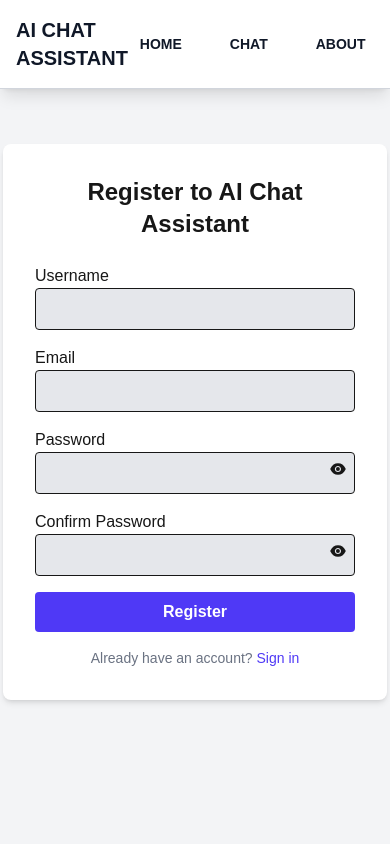
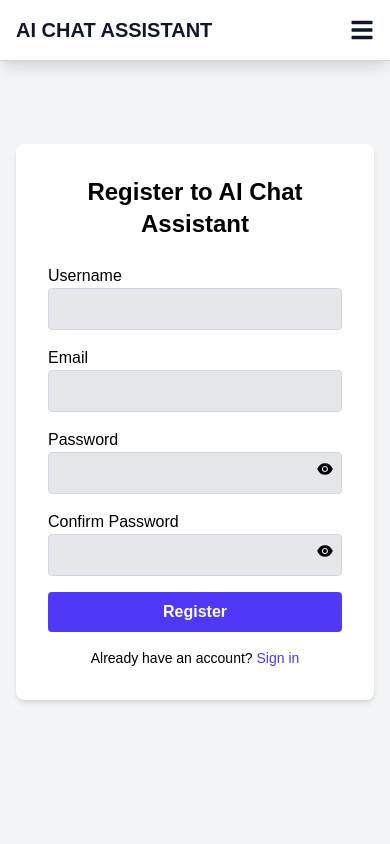
Before and after one commit to Emmanuel10701/Technical_assessment, a Next.js app in the folder frontend_chat/: page /register in a window 390 px wide. Shown: the top 844 px of the page. Built offline with nearby package versions, Linux system fonts and the light colour scheme.

Commit message:
Ignore test.http file

```diff
--- a/frontend_chat/app/components/navbar.jsx
+++ b/frontend_chat/app/components/navbar.jsx
@@ -1,29 +1,75 @@
 "use client";
+import { useState } from "react";
 import Link from "next/link";
 import { usePathname } from "next/navigation";
-import { FaMoon, FaSun } from "react-icons/fa";
+import { FaMoon, FaSun, FaBars, FaTimes } from "react-icons/fa";
 import { useTheme } from "../context/themeContext";
 
 const NavBar = () => {
   const pathname = usePathname();
   const { theme, toggleTheme } = useTheme();
+  const [isOpen, setIsOpen] = useState(false);
 
   return (
     <nav
       className={`w-full p-4 shadow-lg border-b fixed top-0 left-0 right-0 z-50 transition-all duration-300
       ${theme === "dark" ? "bg-gray-900 text-white border-gray-700" : "bg-white text-gray-900 border-gray-300"}`}
     >
-      <div className="container mx-auto">
-        <div className="flex items-center justify-between">
-          <h1 className="text-xl">
-            <Link href="/">
-              <span className="font-bold uppercase">AI Chat Assistant</span>
-            </Link>
+      <div className="container mx-auto flex justify-between items-center">
+        {/* Title */}
+        <h1 className="text-xl font-bold uppercase cursor-pointer">
+          <Link href="/">AI Chat Assistant</Link>
         </h1>
-          <div className="flex items-center space-x-6">
+
+        {/* Desktop Navigation */}
+        <div className="hidden md:flex items-center space-x-6">
+          <NavLinks pathname={pathname} />
+          {/* Theme Toggle Button */}
+          <button
+            onClick={toggleTheme}
+            className="cursor-pointer transition duration-200"
+            aria-label="Toggle Theme"
+          >
+            {theme === "dark" ? <FaSun size={20} /> : <FaMoon size={20} />}
+          </button>
+        </div>
+
+        {/* Mobile Menu Button */}
+        <button
+          className="md:hidden cursor-pointer"
+          onClick={() => setIsOpen(!isOpen)}
+        >
+          {isOpen ? <FaTimes size={24} /> : <FaBars size={24} />}
+        </button>
+      </div>
+
+      {/* Mobile Menu */}
+      {isOpen && (
+        <div
+          className={`md:hidden flex flex-col items-center gap-4 py-4 transition-all duration-300
+          ${theme === "dark" ? "bg-gray-800 text-white" : "bg-gray-100 text-gray-900"}`}
+        >
+          <NavLinks pathname={pathname} />
+          {/* Theme Toggle Button */}
+          <button
+            onClick={toggleTheme}
+            className="cursor-pointer transition duration-200"
+            aria-label="Toggle Theme"
+          >
+            {theme === "dark" ? <FaSun size={20} /> : <FaMoon size={20} />}
+          </button>
+        </div>
+      )}
+    </nav>
+  );
+};
+
+// Navigation Links Component
+const NavLinks = ({ pathname }) => (
+  <>
     <Link href="/">
       <span
-                className={`hover:text-blue-400 text-sm font-bold px-3 transition duration-200 uppercase ${
+        className={`hover:text-blue-400 text-sm font-bold px-3 transition duration-200 uppercase cursor-pointer ${
           pathname === "/" ? "text-blue-400" : ""
         }`}
       >
@@ -32,7 +78,7 @@ const NavBar = () => {
     </Link>
     <Link href="/dashboard">
       <span
-                className={`hover:text-blue-400 text-sm font-bold px-3 transition duration-200 uppercase ${
+        className={`hover:text-blue-400 text-sm font-bold px-3 transition duration-200 uppercase cursor-pointer ${
           pathname === "/chat" ? "text-blue-400" : ""
         }`}
       >
@@ -41,25 +87,14 @@ const NavBar = () => {
     </Link>
     <Link href="/about">
       <span
-                className={`hover:text-blue-400 text-sm font-bold px-3 transition duration-200 uppercase ${
+        className={`hover:text-blue-400 text-sm font-bold px-3 transition duration-200 uppercase cursor-pointer ${
           pathname === "/about" ? "text-blue-400" : ""
         }`}
       >
         About
       </span>
     </Link>
-            <button
-              onClick={toggleTheme}
-              className="transition duration-200"
-              aria-label="Toggle Theme"
-            >
-              {theme === "dark" ? <FaSun size={20} /> : <FaMoon size={20} />}
-            </button>
-          </div>
-        </div>
-      </div>
-    </nav>
+  </>
 );
-};
 
 export default NavBar;
--- a/frontend_chat/app/dashboard/page.jsx
+++ b/frontend_chat/app/dashboard/page.jsx
@@ -1,22 +1,23 @@
 "use client";
 import { useEffect, useState } from "react";
-import { useRouter } from "next/router";
+import { useRouter } from "next/navigation";
 import { FaUserCircle, FaSignOutAlt, FaComments, FaRobot, FaCogs } from "react-icons/fa";
+import NavBar from "../components/NavBar"; // Ensure the correct import path
+import { useTheme } from "../context/themeContext";
 
 export default function Dashboard() {
   const [user, setUser] = useState(null);
   const [loading, setLoading] = useState(true);
-  const [credentials, setCredentials] = useState({ username: "", password: "" });
   const router = useRouter();
+  const { theme } = useTheme(); // Use dynamic theme
 
-  // Check authentication
   useEffect(() => {
     const token = localStorage.getItem("access_token");
-    if (token) {
+    if (!token) {
+      router.push("/login"); // Redirect to official login page
+      return;
+    }
     fetchUserProfile(token);
-    } else {
-      setLoading(false);
-    }
   }, []);
 
   async function fetchUserProfile(token) {
@@ -27,7 +28,7 @@ export default function Dashboard() {
 
       if (!response.ok) {
         localStorage.removeItem("access_token");
-        setLoading(false);
+        router.push("/login"); // Redirect if authentication fails
         return;
       }
 
@@ -35,64 +36,24 @@ export default function Dashboard() {
       setUser(data);
     } catch (error) {
       console.error("Error fetching user:", error);
+      router.push("/login");
     }
     setLoading(false);
-  }
-
-  async function loginUser(e) {
-    e.preventDefault();
-    try {
-      const response = await fetch("http://localhost:8000/api/token/", {
-        method: "POST",
-        headers: { "Content-Type": "application/json" },
-        body: JSON.stringify(credentials),
-      });
-
-      if (!response.ok) throw new Error("Login failed");
-
-      const data = await response.json();
-      localStorage.setItem("access_token", data.access);
-      fetchUserProfile(data.access);
-    } catch (error) {
-      alert("Invalid credentials");
-    }
   }
 
   function logout() {
     localStorage.removeItem("access_token");
     setUser(null);
+    router.push("/login");
   }
 
   if (loading) return <div className="flex items-center justify-center h-screen text-white text-2xl">Loading...</div>;
 
-  if (!user) {
   return (
-      <div className="min-h-screen flex items-center justify-center bg-gray-900 text-white">
-        <form onSubmit={loginUser} className="bg-gray-800 p-6 rounded-lg shadow-md w-96">
-          <h2 className="text-2xl font-bold mb-4">Login</h2>
-          <input
-            type="text"
-            placeholder="Username"
-            className="w-full p-2 mb-3 rounded bg-gray-700 text-white"
-            onChange={(e) => setCredentials({ ...credentials, username: e.target.value })}
-            required
-          />
-          <input
-            type="password"
-            placeholder="Password"
-            className="w-full p-2 mb-3 rounded bg-gray-700 text-white"
-            onChange={(e) => setCredentials({ ...credentials, password: e.target.value })}
-            required
-          />
-          <button type="submit" className="w-full bg-blue-500 hover:bg-blue-600 p-2 rounded">Login</button>
-        </form>
-      </div>
-    );
-  }
-
-  return (
-    <div className="min-h-screen bg-gray-900 text-white flex flex-col items-center p-6">
-      <header className="w-full flex justify-between items-center p-4 bg-gray-800 shadow-md">
+    <div className={`${theme === "dark" ? "bg-gray-900 text-white" : "bg-white text-gray-900"} min-h-screen`}>
+      <NavBar />
+      <div className="flex flex-col items-center p-6 pt-20">
+        <header className="w-full max-w-4xl flex justify-between items-center p-4 shadow-md rounded-lg">
           <div className="flex items-center space-x-4">
             <FaUserCircle className="text-3xl" />
             <h1 className="text-2xl font-bold">AI Chat Dashboard</h1>
@@ -104,12 +65,12 @@ export default function Dashboard() {
         </header>
 
         <div className="w-full max-w-4xl mt-6">
-        <h2 className="text-xl font-semibold">Welcome, {user.username}!</h2>
+          <h2 className="text-xl font-semibold">Welcome, {user?.username}!</h2>
           <p className="text-gray-400">Chat with our AI assistant and explore intelligent conversations.</p>
         </div>
 
         <div className="grid grid-cols-1 md:grid-cols-2 gap-6 mt-8 w-full max-w-4xl">
-        <div className="bg-gray-800 p-6 rounded-lg shadow-md flex items-center space-x-4">
+          <div className={`p-6 rounded-lg shadow-md flex items-center space-x-4 ${theme === "dark" ? "bg-gray-800" : "bg-gray-200"}`}>
             <FaComments className="text-4xl text-blue-400" />
             <div>
               <h3 className="text-lg font-bold">AI Conversations</h3>
@@ -117,7 +78,7 @@ export default function Dashboard() {
             </div>
           </div>
 
-        <div className="bg-gray-800 p-6 rounded-lg shadow-md flex items-center space-x-4">
+          <div className={`p-6 rounded-lg shadow-md flex items-center space-x-4 ${theme === "dark" ? "bg-gray-800" : "bg-gray-200"}`}>
             <FaRobot className="text-4xl text-green-400" />
             <div>
               <h3 className="text-lg font-bold">AI Features</h3>
@@ -125,7 +86,7 @@ export default function Dashboard() {
             </div>
           </div>
 
-        <div className="bg-gray-800 p-6 rounded-lg shadow-md flex items-center space-x-4">
+          <div className={`p-6 rounded-lg shadow-md flex items-center space-x-4 ${theme === "dark" ? "bg-gray-800" : "bg-gray-200"}`}>
             <FaCogs className="text-4xl text-yellow-400" />
             <div>
               <h3 className="text-lg font-bold">AI Settings</h3>
@@ -134,5 +95,6 @@ export default function Dashboard() {
           </div>
         </div>
       </div>
+    </div>
   );
 }
--- a/frontend_chat/app/login/page.jsx
+++ b/frontend_chat/app/login/page.jsx
@@ -4,12 +4,13 @@ import { useState } from "react";
 import { useRouter } from "next/navigation";
 import { AiFillEye, AiFillEyeInvisible } from "react-icons/ai";
 import { CircularProgress } from "@mui/material";
-import { ThemeProvider } from "../context/themeContext";
+import { useTheme } from "../context/themeContext";
 
 const Login = () => {
   const [formData, setFormData] = useState({ username: "", password: "" });
   const [loading, setLoading] = useState(false);
   const [showPassword, setShowPassword] = useState(false);
+  const { theme } = useTheme();
   const router = useRouter();
 
   const handleChange = (e) => {
@@ -47,9 +48,16 @@ const Login = () => {
   };
 
   return (
-    <ThemeProvider>
-      <div className="bg-slate-100 min-h-screen flex items-center justify-center">
-        <div className="w-full max-w-md bg-white p-6 rounded-lg shadow-lg">
+    <div
+      className={`min-h-screen flex items-center justify-center transition-all duration-300 ${
+        theme === "dark" ? "bg-gray-900 text-white" : "bg-slate-100 text-gray-900"
+      }`}
+    >
+      <div
+        className={`w-full max-w-md p-6 rounded-lg shadow-lg ${
+          theme === "dark" ? "bg-gray-800 text-white" : "bg-white text-gray-900"
+        }`}
+      >
         <h1 className="text-2xl font-bold text-center mb-6">Login to AI Chat Assistant</h1>
         <form onSubmit={handleSubmit} className="space-y-4">
           <div>
@@ -60,7 +68,9 @@ const Login = () => {
               required
               value={formData.username}
               onChange={handleChange}
-                className="mt-2 w-full p-3 border rounded-lg"
+              className={`mt-2 w-full p-3 border rounded-lg ${
+                theme === "dark" ? "bg-gray-700 text-white border-gray-600" : "border-gray-300"
+              }`}
             />
           </div>
 
@@ -73,7 +83,9 @@ const Login = () => {
                 required
                 value={formData.password}
                 onChange={handleChange}
-                  className="w-full p-3 border rounded-lg"
+                className={`w-full p-3 border rounded-lg ${
+                  theme === "dark" ? "bg-gray-700 text-white border-gray-600" : "border-gray-300"
+                }`}
               />
               <button
                 type="button"
@@ -101,7 +113,6 @@ const Login = () => {
         </p>
       </div>
     </div>
-    </ThemeProvider>
   );
 };
 
--- a/frontend_chat/app/register/page.jsx
+++ b/frontend_chat/app/register/page.jsx
@@ -6,7 +6,7 @@ import { toast, ToastContainer } from "react-toastify";
 import "react-toastify/dist/ReactToastify.css";
 import { AiFillEye, AiFillEyeInvisible } from "react-icons/ai";
 import { CircularProgress } from "@mui/material";
-import { useTheme } from "../context/themeContext"; // Use useTheme instead
+import { useTheme } from "../context/themeContext"; // Dynamic theming
 
 const Register = () => {
   const [formData, setFormData] = useState({
@@ -19,13 +19,15 @@ const Register = () => {
   const [showPassword, setShowPassword] = useState(false);
   const [showConfirmPassword, setShowConfirmPassword] = useState(false);
   const router = useRouter();
-  const { theme } = useTheme(); // Get the current theme
+  const { theme } = useTheme(); // Get theme state
 
+  // Handle input change
   const handleChange = (e) => {
     const { name, value } = e.target;
     setFormData((prevData) => ({ ...prevData, [name]: value }));
   };
 
+  // Handle form submission
   const handleSubmit = async (e) => {
     e.preventDefault();
     setLoading(true);
@@ -61,12 +63,21 @@ const Register = () => {
   };
 
   return (
-    <div className={`${theme === "dark" ? "bg-gray-900 text-white" : "bg-gray-100"} min-h-screen flex items-center justify-center`}>
-      <div className="bg-white dark:bg-gray-800 p-8 rounded-lg shadow-md w-96">
+    <div
+      className={`${
+        theme === "dark" ? "bg-gray-900 text-white" : "bg-gray-100 text-black"
+      } min-h-screen flex items-center justify-center p-4`}
+    >
+      <div
+        className={`${
+          theme === "dark" ? "bg-gray-800 text-white" : "bg-white text-black"
+        } p-8 rounded-lg shadow-md w-full max-w-md`}
+      >
         <h1 className="text-2xl font-bold text-center mb-6">
           Register to AI Chat Assistant
         </h1>
         <form onSubmit={handleSubmit} className="space-y-4">
+          {/* Username Input */}
           <div>
             <label className="block font-medium">Username</label>
             <input
@@ -75,9 +86,13 @@ const Register = () => {
               value={formData.username}
               onChange={handleChange}
               required
-              className="w-full p-2 border rounded bg-gray-200 dark:bg-gray-700"
+              className={`w-full p-2 border rounded ${
+                theme === "dark" ? "bg-gray-700 border-gray-600" : "bg-gray-200 border-gray-300"
+              } focus:outline-none`}
             />
           </div>
+
+          {/* Email Input */}
           <div>
             <label className="block font-medium">Email</label>
             <input
@@ -86,9 +101,13 @@ const Register = () => {
               value={formData.email}
               onChange={handleChange}
               required
-              className="w-full p-2 border rounded bg-gray-200 dark:bg-gray-700"
+              className={`w-full p-2 border rounded ${
+                theme === "dark" ? "bg-gray-700 border-gray-600" : "bg-gray-200 border-gray-300"
+              } focus:outline-none`}
             />
           </div>
+
+          {/* Password Input */}
           <div>
             <label className="block font-medium">Password</label>
             <div className="relative">
@@ -98,7 +117,9 @@ const Register = () => {
                 value={formData.password}
                 onChange={handleChange}
                 required
-                className="w-full p-2 border rounded bg-gray-200 dark:bg-gray-700"
+                className={`w-full p-2 border rounded ${
+                  theme === "dark" ? "bg-gray-700 border-gray-600" : "bg-gray-200 border-gray-300"
+                } focus:outline-none`}
               />
               <button
                 type="button"
@@ -109,6 +130,8 @@ const Register = () => {
               </button>
             </div>
           </div>
+
+          {/* Confirm Password Input */}
           <div>
             <label className="block font-medium">Confirm Password</label>
             <div className="relative">
@@ -118,7 +141,9 @@ const Register = () => {
                 value={formData.confirmPassword}
                 onChange={handleChange}
                 required
-                className="w-full p-2 border rounded bg-gray-200 dark:bg-gray-700"
+                className={`w-full p-2 border rounded ${
+                  theme === "dark" ? "bg-gray-700 border-gray-600" : "bg-gray-200 border-gray-300"
+                } focus:outline-none`}
               />
               <button
                 type="button"
@@ -129,20 +154,34 @@ const Register = () => {
               </button>
             </div>
           </div>
+
+          {/* Submit Button */}
           <button
             type="submit"
-            className="w-full bg-indigo-600 text-white p-2 rounded font-bold hover:bg-indigo-500"
+            className={`w-full p-2 rounded font-bold transition ${
+              theme === "dark"
+                ? "bg-indigo-500 hover:bg-indigo-400"
+                : "bg-indigo-600 text-white hover:bg-indigo-500"
+            }`}
           >
             {loading ? <CircularProgress size={24} color="inherit" /> : "Register"}
           </button>
         </form>
-        <p className="text-center text-sm text-gray-500 mt-4">
+
+        {/* Login Redirect */}
+        <p className="text-center text-sm mt-4">
           Already have an account?{" "}
-          <a href="/login" className="text-indigo-600 hover:underline">
+          <a
+            href="/login"
+            className={`${
+              theme === "dark" ? "text-indigo-400" : "text-indigo-600"
+            } hover:underline`}
+          >
             Sign in
           </a>
         </p>
       </div>
+
       <ToastContainer />
     </div>
   );
```
Also changed, not shown: frontend_chat/app/about/page.jsx (+24 -14 lines), 2 other files (tests, documents, lock files or other folders). Lines whose indentation alone changed are shown as unchanged.
